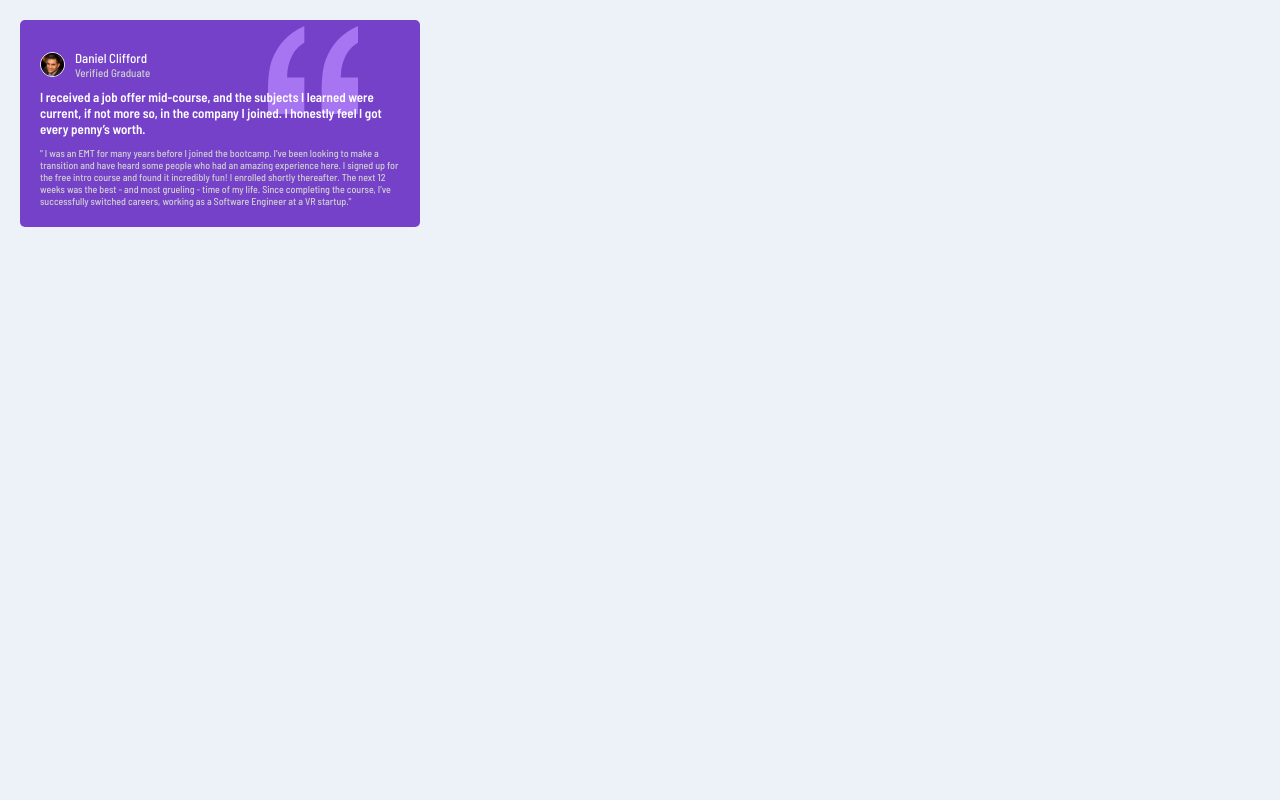
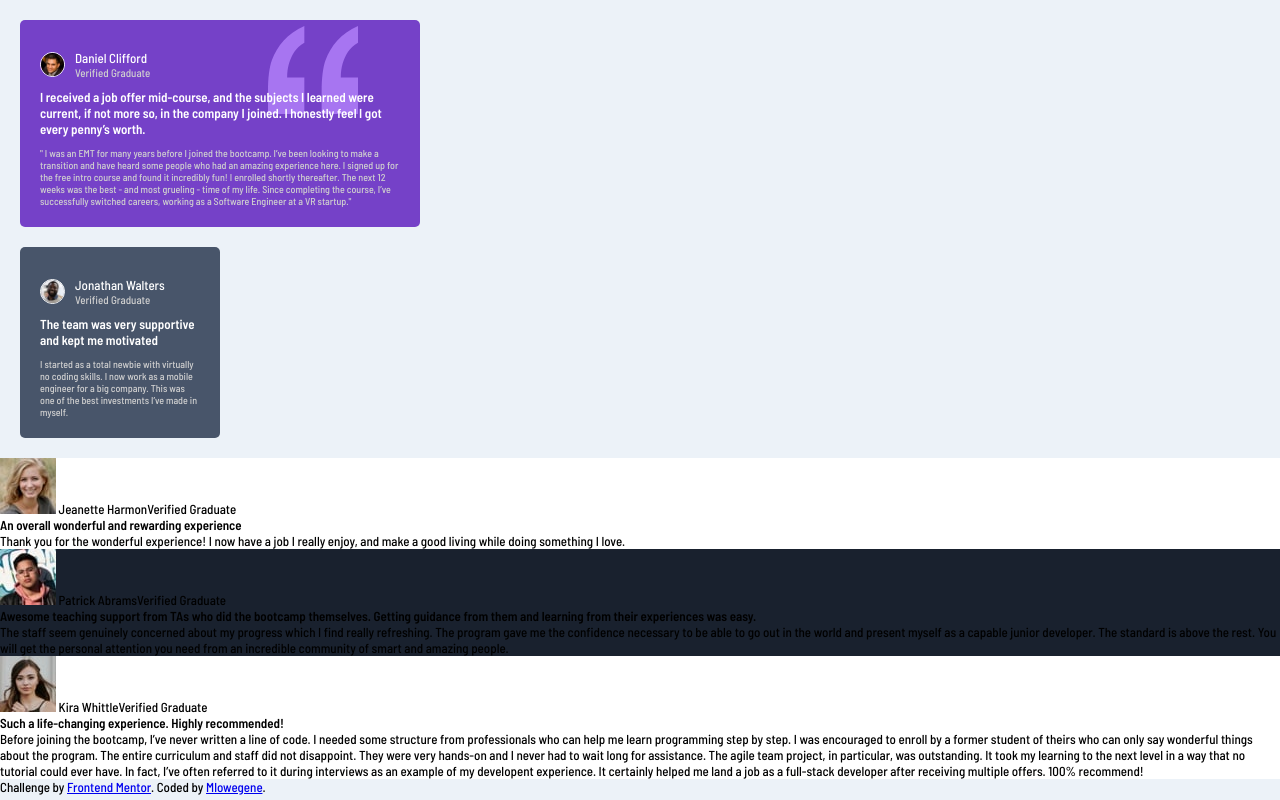
Before and after one commit to Mlowegene/testimonials-grid-section, a plain HTML site: page index.html in a window 1280 px wide. Drawn offline with Linux system fonts and the light colour scheme.

Commit message:
Styled the second card

```diff
--- a/index.html
+++ b/index.html
@@ -18,7 +18,7 @@
 </head>
 <body>
   <section class="container">
-    <div id="para1">
+    <div id="card1">
       <div class="img-name">
         <img src="images/image-daniel.jpg" alt="image" />
         <p>Daniel Clifford<span>Verified Graduate</span></p>
@@ -37,18 +37,18 @@
         </p>
       </div>
     </div>
-    <!-- <div id="para2">
-      <div>
+    <div id="card2">
+      <div class="img-name-2">
         <img src="images/image-jonathan.jpg" alt="image" />
-        <caption>Jonathan Walters<span>Verified Graduate</span></caption>
+        <p>Jonathan Walters<span>Verified Graduate</span></p>
       </div>
-      <div>
+      <div class="desc-2">
         <h4>The team was very supportive and kept me motivated</h4>
         <p>I started as a total newbie with virtually no coding skills. I now work as a mobile engineer
           for a big company. This was one of the best investments I’ve made in myself.</p>
       </div>
     </div>
-    <div id="para3">
+    <div id="card3">
       <div>
         <img src="images/image-jeanette.jpg" alt="image" />
         <caption>Jeanette Harmon<span>Verified Graduate</span></caption>
@@ -59,7 +59,7 @@
           while doing something I love.</p>
       </div>
     </div>
-    <div id="para4">
+    <div id="card4">
       <div>
         <img src="images/image-patrick.jpg" alt="image" />
         <caption>Patrick Abrams<span>Verified Graduate</span></caption>
@@ -73,7 +73,7 @@
           an incredible community of smart and amazing people.</p>
       </div>
     </div>
-    <div id="para5">
+    <div id="card5">
       <div>
         <img src="images/image-kira.jpg" alt="image" />
         <caption>Kira Whittle<span>Verified Graduate</span></caption>
@@ -95,7 +95,7 @@
   <div class="attribution">
     Challenge by <a href="https://www.frontendmentor.io?ref=challenge" target="_blank">Frontend Mentor</a>.
     Coded by <a href="#">Mlowegene</a>.
-  </div> -->
+  </div>
 </body>
 
 </html>
--- a/style.css
+++ b/style.css
@@ -26,7 +26,7 @@ body {
 
 /*================card 1=========================== */
 
-#para1{
+#card1{
     background-color: hsl(263, 55%, 52%);
     background-image: url(/images/bg-pattern-quotation.svg);
     background-repeat: no-repeat;
@@ -76,16 +76,62 @@ body {
     color: hsl(0, 0%, 81%);
 }
 
+/*=========================card 2 ==========================*/
 
-#para2{
+#card2 {
     background-color: hsl(217, 19%, 35%);
+    width: 20rem;
+    margin: 2rem;
+    padding: 2rem;
+    border-radius: .5rem;
+    color: hsl(0, 0%, 100%);
+
 }
-#para3{
+
+.img-name-2 {
+    display: flex;
+    align-items: center;
+}
+
+.img-name-2 img {
+    width: 25px;
+    border-radius: 50%;
+    border: 1px solid #fff;
+
+}
+
+.img-name-2 p {
+    margin: 1rem;
+    font-weight: 100;
+}
+
+.img-name-2 p span {
+    display: block;
+    font-weight: 100;
+    font-size: 1.1rem;
+    color: hsl(0, 0%, 81%);
+}
+
+.desc-2 {
+    text-align: left;
+}
+
+.desc-2 h4 {
+    margin-bottom: 1rem;
+}
+
+.desc-2 p {
+    font-size: 1rem;
+    color: hsl(0, 0%, 81%);
+}
+
+
+#card3{
     background-color: hsl(0, 0%, 100%);
 }
-#para4{
+#card4{
     background-color: hsl(219, 29%, 14%);
 }
-#para5{
+#card5{
     background-color: hsl(0, 0%, 100%);
 }
```
